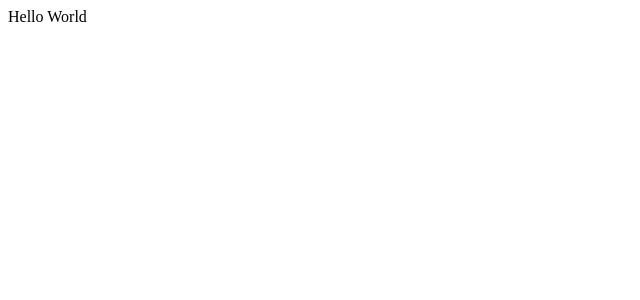
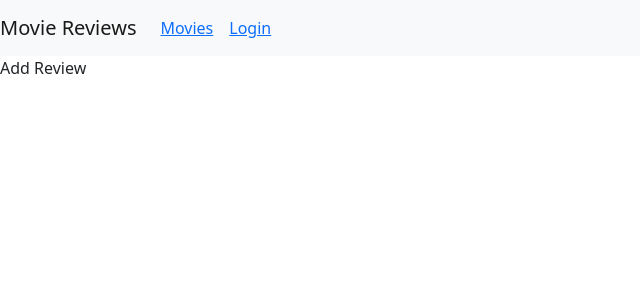
Before and after one commit to su988/mern-movie-review, a React (Create React App) app in the folder client/: page /movies/1/review in a window 1280 px wide. Shown: the top 300 px of the page, without its empty margins (0-640 px from the left). Built offline with nearby package versions, Linux system fonts and the light colour scheme.

Commit message:
route setup

```diff
--- a/client/package.json
+++ b/client/package.json
@@ -6,7 +6,9 @@
     "@testing-library/jest-dom": "^5.11.4",
     "@testing-library/react": "^11.1.0",
     "@testing-library/user-event": "^12.1.10",
+    "bootstrap": "^5.1.3",
     "react": "^17.0.2",
+    "react-bootstrap": "^2.0.0",
     "react-dom": "^17.0.2",
     "react-router-dom": "^5.3.0",
     "react-scripts": "4.0.3",
--- a/client/src/App.js
+++ b/client/src/App.js
@@ -1,10 +1,64 @@
-import React from 'react';
+import React, { useState } from 'react';
 import { Switch, Route, Link } from 'react-router-dom';
+import 'bootstrap/dist/css/bootstrap.min.css';
+import Nav from 'react-bootstrap/Nav';
+import Navbar from 'react-bootstrap/Navbar';
+import { AddReview } from './components/AddReview';
+import { Login } from './components/Login';
+import { Movie } from './components/Movie';
+import { MoviesList } from './components/MoviesList';
 
 function App() {
+  const [user, setUser] = useState(null);
+
+  async function login(user = null) {
+    setUser(user);
+  }
+
+  async function logout() {
+    setUser(null);
+  }
+
   return (
     <>
-      <div className="App">Hello World</div>
+      <div className="App">
+        <Navbar bg="light" expand="lg">
+          <Navbar.Brand href="#home">Movie Reviews</Navbar.Brand>
+          <Navbar.Toggle aria-controls="basic-navbar-nav" />
+          <Navbar.Collapse id="basic-navbar-nav">
+            <Nav className="mr-auto">
+              <Nav.Link href="#home">
+                <Link to={'/movies'}>Movies</Link>
+              </Nav.Link>
+              <Nav.Link href="#link">
+                {user ? (
+                  <a href="/" onCLick={logout}>
+                    Log out user
+                  </a>
+                ) : (
+                  <Link to={'/login'}>Login</Link>
+                )}
+              </Nav.Link>
+            </Nav>
+          </Navbar.Collapse>
+        </Navbar>
+
+        <Switch>
+          <Route exact path={['/', '/movies']} component={MoviesList}></Route>
+          <Route
+            path="/movies/:id/review"
+            render={(props) => <AddReview {...props} user={user} />}
+          ></Route>
+          <Route
+            path="/movies/:id"
+            render={(props) => <Movie {...props} user={user} />}
+          ></Route>
+          <Route
+            path="/login"
+            render={(props) => <Login {...props} login={login} />}
+          ></Route>
+        </Switch>
+      </div>
     </>
   );
 }
--- /dev/null
+++ b/client/src/components/AddReview.js
@@ -0,0 +1,9 @@
+import React from 'react';
+
+export const AddReview = () => {
+  return (
+    <>
+      <div>Add Review</div>
+    </>
+  );
+};
--- /dev/null
+++ b/client/src/components/Login.js
@@ -0,0 +1,9 @@
+import React from 'react';
+
+export const Login = () => {
+  return (
+    <>
+      <div>Login comp</div>
+    </>
+  );
+};
--- /dev/null
+++ b/client/src/components/Movie.js
@@ -0,0 +1,9 @@
+import React from 'react';
+
+export const Movie = () => {
+  return (
+    <>
+      <div>Movie</div>
+    </>
+  );
+};
--- /dev/null
+++ b/client/src/components/MoviesList.js
@@ -0,0 +1,9 @@
+import React from 'react';
+
+export const MoviesList = () => {
+  return (
+    <>
+      <div>Movies List</div>
+    </>
+  );
+};
--- a/client/src/index.js
+++ b/client/src/index.js
@@ -1,10 +1,13 @@
 import React, { StrictMode } from 'react';
 import ReactDOM from 'react-dom';
+import { BrowserRouter as Router } from 'react-router-dom';
 import App from './App';
 
 ReactDOM.render(
   <StrictMode>
-    <App />
+    <Router>
+      <App />
+    </Router>
   </StrictMode>,
   document.getElementById('root')
 );
```
Also changed, not shown: 2 other files (tests, documents, lock files or other folders).
